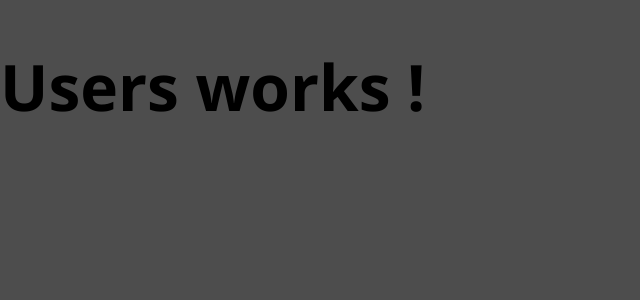
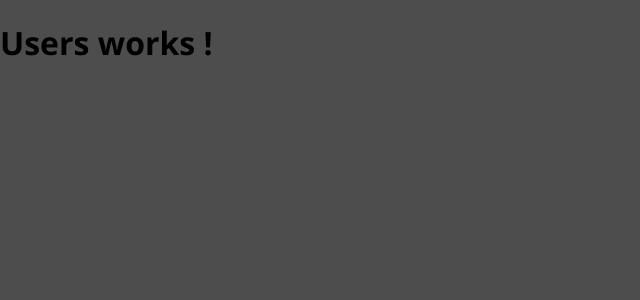
Before and after one commit to SolomonKitonyi/MERN-STACK-APPLICATION, a React (Create React App) app: page / in a window 1280 px wide. Shown: the top 300 px of the page, without its empty margins (0-640 px from the left). Built offline with nearby package versions, Linux system fonts and the light colour scheme.

Commit message:
add switch

```diff
--- a/src/App.js
+++ b/src/App.js
@@ -1,20 +1,23 @@
 import React from "react";
-import { BrowserRouter as Router, Route, Redirect } from "react-router-dom";
+import {
+	BrowserRouter as Router,
+	Route,
+	Redirect,
+	Switch,
+} from "react-router-dom";
 
 import Users from "./user/pages/Users";
 import NewPlace from "./places/pages/NewPlace";
 
 function App() {
 	return (
-		<h1>
-			<Router>
-				<div>
-					<Route path="/" exact component={Users} />
-					<Route path="/places/new" component={NewPlace} />
-				</div>
+		<Router>
+			<Switch>
+				<Route path="/" exact component={Users} />
+				<Route path="/places/new" component={NewPlace} />
 				<Redirect to="/" />
-			</Router>
-		</h1>
+			</Switch>
+		</Router>
 	);
 }
 
```
